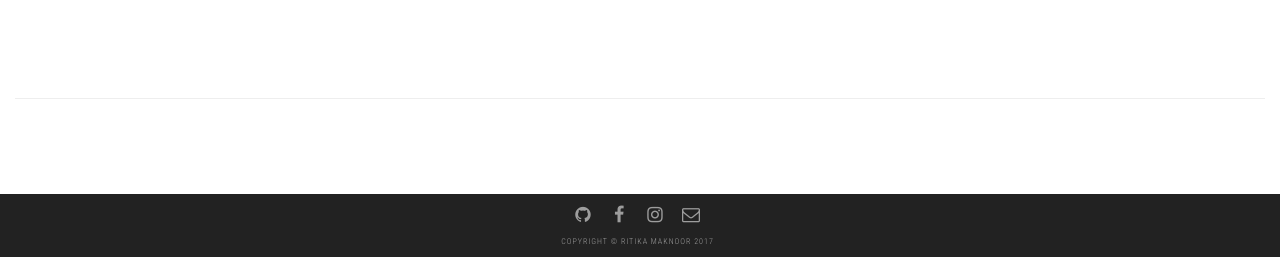
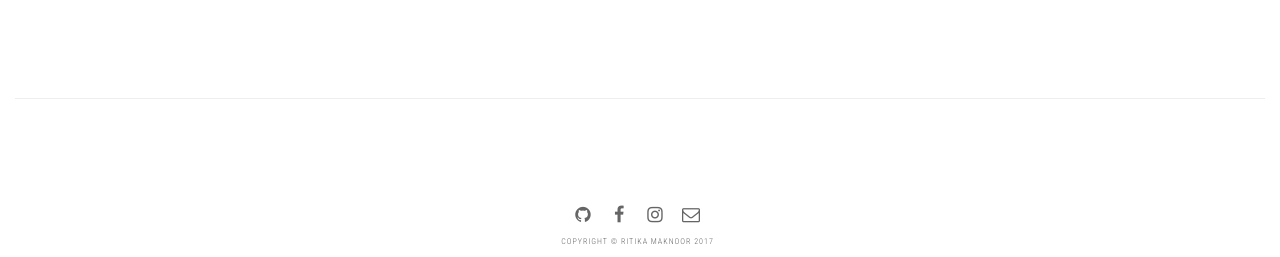
Before and after one commit to ritikamak/ritikamaknoor-website, a PHP site: page / in a window 1280 px wide. Shown: the part 3594-3851 px from the top of the page. Run offline with PHP 8.4, Linux system fonts and the light colour scheme.

Commit message:
fixed footer icon hovers

```diff
--- a/css/one-page-wonder.css
+++ b/css/one-page-wonder.css
@@ -98,12 +98,14 @@ a:hover:after {
       background: transparent;
       width: 0%;
       transition: color 0s;
+      color: black;
     }
 
     .navbar-collapse a:hover:after {
       background: transparent;
       width: 0%;
       transition: color 0s;
+      color: black;
     }
 }
 
@@ -151,6 +153,10 @@ a:hover:after {
     .mynavbar .nav li a {
         border-radius:0;
         display:block;
+    }
+    .mynavbar .nav li a:hover,
+    .mynavbar .nav li a:focus {
+        color: black;
     }
     .mynavbar li.mylogo {
         display:none
@@ -242,19 +248,56 @@ footer {
     text-align: center;
     font-size: 8px;
     letter-spacing: 1px;
-    background-color: #222;
-    color: #9d9d9d;
-    border-color: #080808;
+    color: #656565;
+    background-color: white;
+    border-color: white;
 }
 
 .fa-fw.fa-3x {
   font-size: 18px;
-  color: #9d9d9d;
+  color: #656565;
 }
+footer .list-inline li a:hover,
+footer .list-inline li a:focus {
+    color: black;
+}
+footer .list-inline a:before, a:after {
+    content: '';
+    position: absolute;
+    width: 0%;
+    height: 1px;
+    top: 50%;
+    margin-top: -0.5px;
+    background: transparent;
+}
+
+footer .list-inline a:before {
+    left: -2.5px;
+}
+footer .list-inline a:after {
+    right: 2.5px;
+    background: transparent;
+    transition: color 0s;
+}
+
+footer .list-inline a:hover:before {
+    background: transparent;
+    width: 0%;
+    transition: color 0s;
+    color: black;
+}
+
+footer .list-inline a:hover:after {
+    background: transparent;
+    width: 0%;
+    transition: color 0s;
+    color: black;
+}
+
 .fa-3x:hover,
 .fa-3x:focus,
 .fa-3x:active {
-  color: white;
+    color: black;
 }
 
 @media(max-width:1200px) {
```
